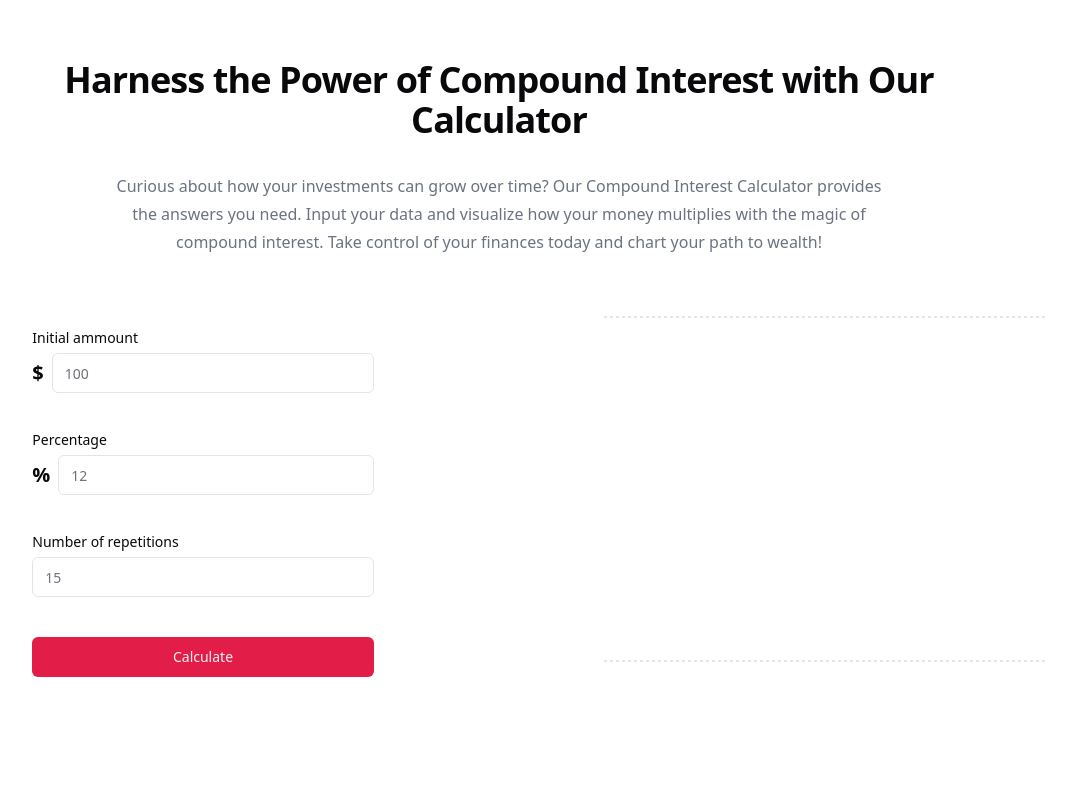
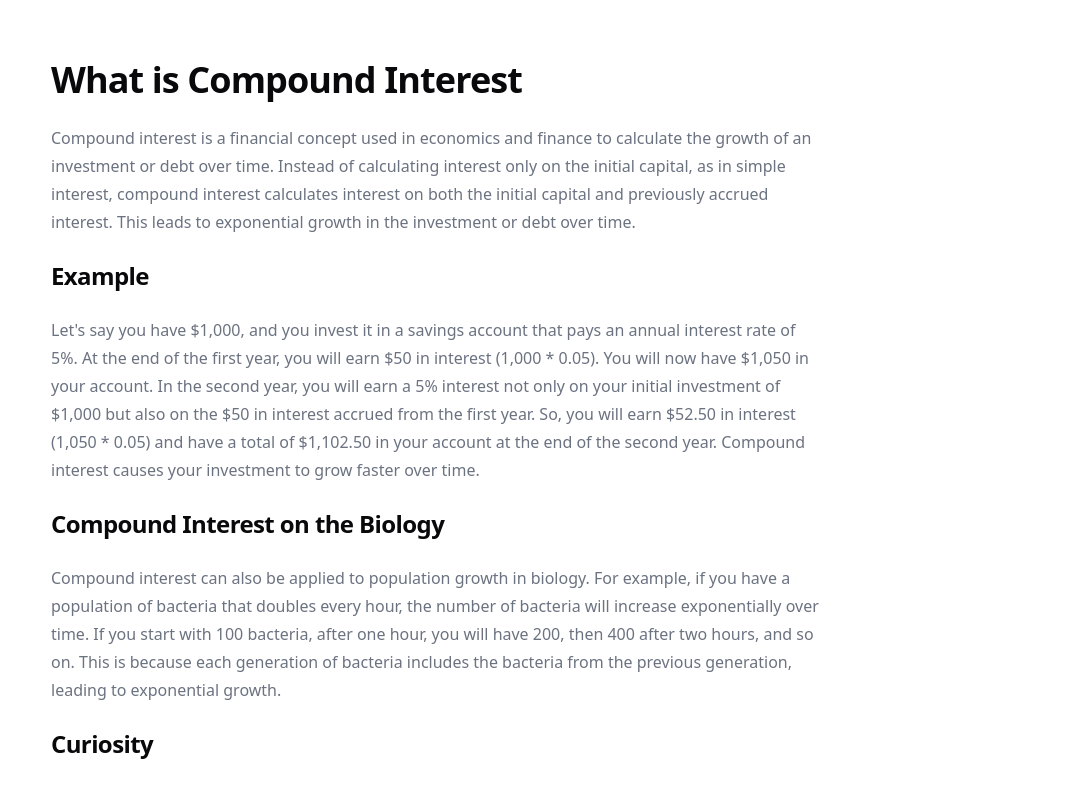
Before and after one commit to jonniermartinez/ProfitPulse, a React (Vite) app: page / in a window 1280 px wide. Shown: the part 660-1450 px from the top of the page, without its empty margins (141-1217 px from the left). Built offline with nearby package versions, Linux system fonts and the light colour scheme.

Commit message:
feat: content

```diff
--- a/src/App.tsx
+++ b/src/App.tsx
@@ -1,12 +1,12 @@
 import Hero from "./components/Hero/Hero";
 import CalculatorSection from "./components/CalculatorSection/CalculatorSection";
-// import WhatIsSection from "./components/WhatIsSection/WhatIsSection";
+import WhatIsSection from "./components/WhatIsSection/WhatIsSection";
 
 function App() {
   return (
     <div className="mb-96">
       <Hero></Hero>
-      {/* <WhatIsSection></WhatIsSection> */}
+      <WhatIsSection></WhatIsSection>
       <CalculatorSection></CalculatorSection>
     </div>
   );
--- a/src/components/WhatIsSection/WhatIsSection.tsx
+++ b/src/components/WhatIsSection/WhatIsSection.tsx
@@ -1,11 +1,14 @@
 function WhatIsSection() {
   return (
-    <section className="mx-auto max-w-screen-xl text-center min-h-screen" id="">
+    <section
+      className="mx-auto max-w-screen-xl text-start min-h-screen mb-44"
+      id=""
+    >
       <div className="max-w-4xl mx-auto">
-        <h2 className="scroll-m-20 pb-2 text-4xl font-bold tracking-tight transition-colors first:mt-0">
+        <h2 className="scroll-m-20 text-4xl font-bold tracking-tight transition-colors first:mt-0">
           What is Compound Interest
         </h2>
-        <p className="leading-7 max-w-3xl text-gray-500  mx-auto [&:not(:first-child)]:mt-6">
+        <p className="leading-7 max-w-3xl text-gray-500 [&:not(:first-child)]:mt-6">
           Compound interest is a financial concept used in economics and finance
           to calculate the growth of an investment or debt over time. Instead of
           calculating interest only on the initial capital, as in simple
@@ -13,7 +16,10 @@ function WhatIsSection() {
           capital and previously accrued interest. This leads to exponential
           growth in the investment or debt over time.
         </p>
-        <p>
+        <h3 className="scroll-m-20 text-2xl font-semibold tracking-tight [&:not(:first-child)]:mt-6">
+          Example
+        </h3>
+        <p className="leading-7 max-w-3xl text-gray-500 [&:not(:first-child)]:mt-6">
           Let's say you have $1,000, and you invest it in a savings account that
           pays an annual interest rate of 5%. At the end of the first year, you
           will earn $50 in interest (1,000 * 0.05). You will now have $1,050 in
@@ -24,12 +30,10 @@ function WhatIsSection() {
           end of the second year. Compound interest causes your investment to
           grow faster over time.
         </p>
-      </div>
-      <div className="max-w-4xl mx-auto">
-        <h2 className="scroll-m-20 pb-2 text-4xl font-bold tracking-tight transition-colors first:mt-0">
+        <h3 className="scroll-m-20 text-2xl font-semibold tracking-tight [&:not(:first-child)]:mt-6">
           Compound Interest on the Biology
-        </h2>
-        <p className="leading-7 max-w-3xl text-gray-500  mx-auto [&:not(:first-child)]:mt-6">
+        </h3>
+        <p className="leading-7 max-w-3xl text-gray-500 [&:not(:first-child)]:mt-6">
           Compound interest can also be applied to population growth in biology.
           For example, if you have a population of bacteria that doubles every
           hour, the number of bacteria will increase exponentially over time. If
@@ -38,12 +42,10 @@ function WhatIsSection() {
           bacteria includes the bacteria from the previous generation, leading
           to exponential growth.
         </p>
-      </div>
-      <div className="max-w-4xl mx-auto">
-        <h2 className="scroll-m-20 pb-2 text-4xl font-bold tracking-tight transition-colors first:mt-0">
-          Compound Interest Curiosity
-        </h2>
-        <p className="leading-7 max-w-3xl text-gray-500  mx-auto [&:not(:first-child)]:mt-6">
+        <h3 className="scroll-m-20 text-2xl font-semibold tracking-tight [&:not(:first-child)]:mt-6">
+          Curiosity
+        </h3>
+        <p className="leading-7 max-w-3xl text-gray-500 [&:not(:first-child)]:mt-6">
           A curious example of compound interest is found in the legend of
           chess. It is said that the inventor of chess presented the game to an
           Indian emperor as a gift. The emperor was so impressed that he offered
```
